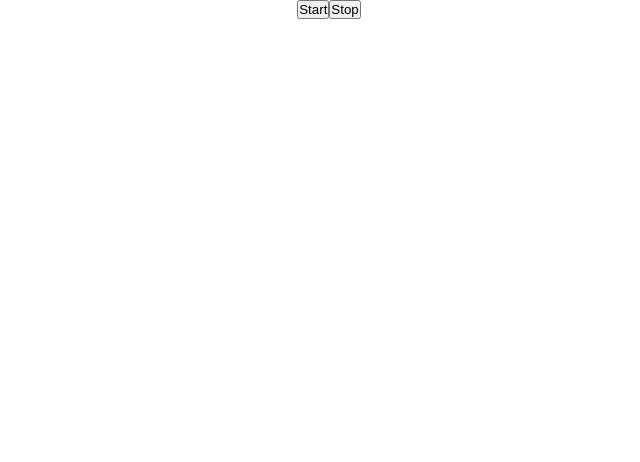
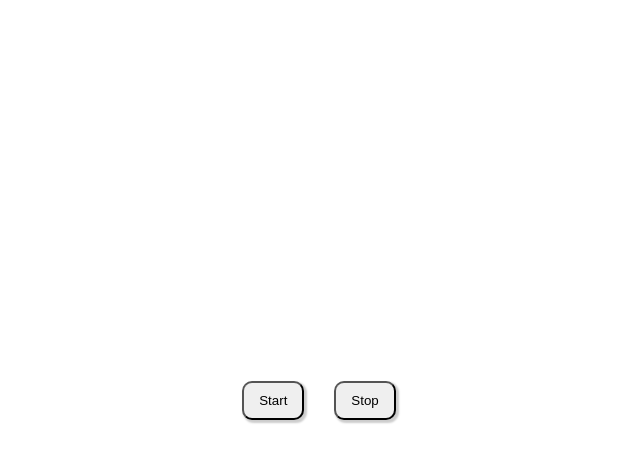
Before and after one commit to Nashweel/goit-js-hw-11-color-switch, a plain HTML site: page index.html in a window 1280 px wide. Shown: the whole page, without its empty margins (311-951 px from the left). Drawn offline with Linux system fonts and the light colour scheme.

Commit message:
Added CSS.

```diff
--- a/css/styles.css
+++ b/css/styles.css
@@ -2,7 +2,7 @@
 *::before,
 *::after {
   margin: 0;
-  padding: 0;
+  /* padding: 0; */
   box-sizing: border-box;
 }
 
@@ -13,6 +13,14 @@ body {
   font-family: "Roboto", sans-serif;
   background-color: #ffffff;
   font-style: normal;
-  width: 100%;
-  height: 100%;
+  width: 1260px;
+  height: 800px;
+
 }
+
+button{
+  margin: 15px;
+  padding: 10px 15px 10px 15px;
+  border-radius: 10px;
+  box-shadow: 2px 2px 2px 1px rgba(0, 0, 0, 0.2);
+}
```
